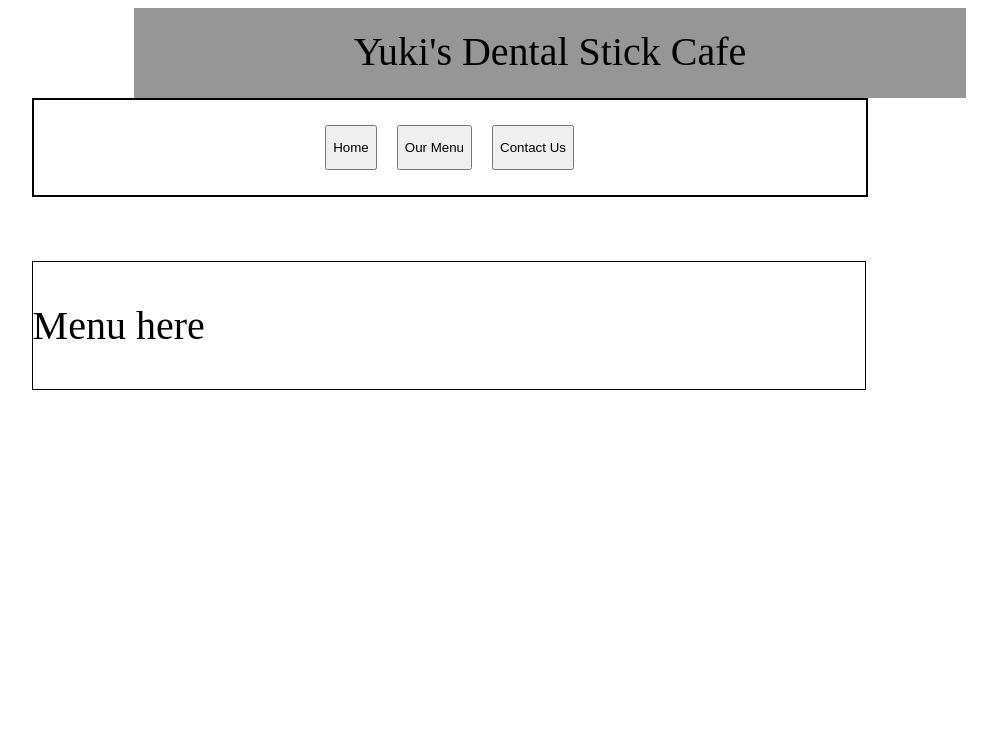
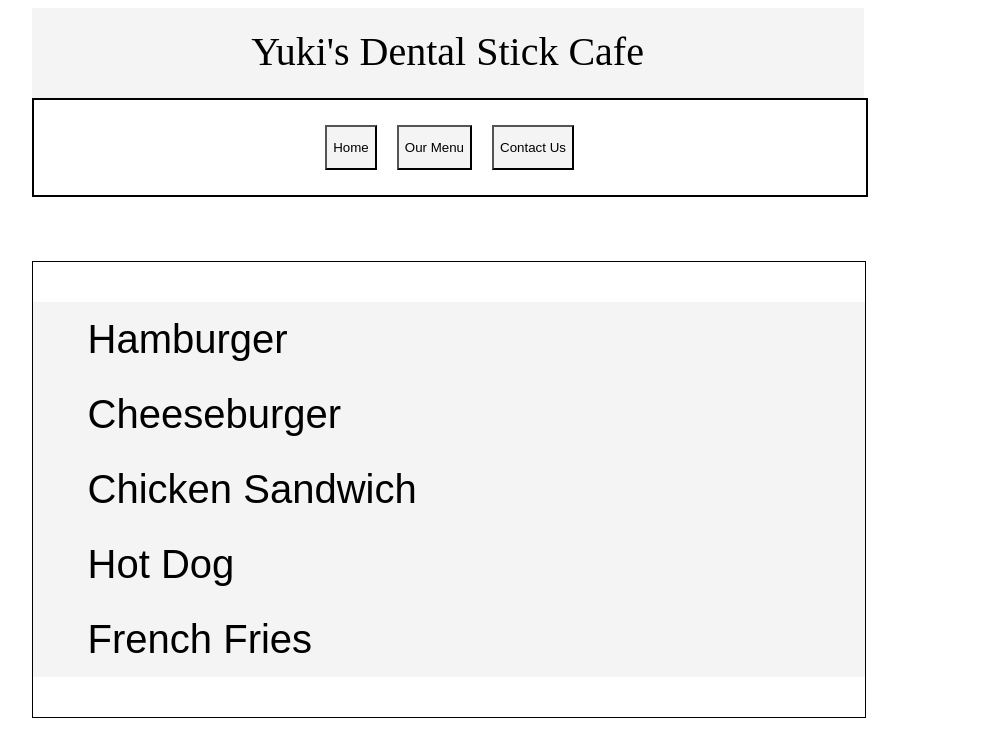
Before and after one commit to tmullin6/Restaurant, a website built with webpack: page dist/index.html in a window 1280 px wide. Both pictures are taken after a click on the button "Our Menu". Shown: the whole page, without its empty margins (130-1127 px from the left). Built offline with nearby package versions, Linux system fonts and the light colour scheme.

Commit message:
Stylesheet and structure for menu page

```diff
--- a/package.json
+++ b/package.json
@@ -20,6 +20,8 @@
   "homepage": "https://github.com/tmullin6/Restaurant#readme",
   "devDependencies": {
     "html-webpack-plugin": "^5.3.2",
+    "less": "^4.1.1",
+    "less-loader": "^10.0.1",
     "webpack": "^5.41.1",
     "webpack-cli": "^4.7.2"
   },
--- a/src/menu.js
+++ b/src/menu.js
@@ -1,7 +1,25 @@
 function renderMenu() {
 
-    const menu = document.createElement('p');
-    menu.textContent="Menu here";
+    const menu = document.createElement('div');
+    const menuList = document.createElement('ul');
+    let menuItems = new Array(5);
+
+   for (let i =0; i<menuItems.length; i++){
+        menuItems[i]= document.createElement('li');
+        menuItems[i].classList.add('menu-item');
+        menuItems[i].textContent='Enter Item';
+        menuList.appendChild(menuItems[i]);
+    };
+
+    menuList.classList.add('menu');
+
+    menuItems[0].textContent = 'Hamburger';
+    menuItems[1].textContent = 'Cheeseburger';
+    menuItems[2].textContent = 'Chicken Sandwich';
+    menuItems[3].textContent = 'Hot Dog';
+    menuItems[4].textContent = 'French Fries';
+
+    menu.appendChild(menuList);
 
     return menu;
 }
--- a/src/style.less
+++ b/src/style.less
@@ -1,7 +1,7 @@
 @width: 65vw;
-
-@height: auto+200px;
-
+@background: #f4f4f4;
+@fontSize: 40px;
+@fontFamily: 'Arial';
 
 .logo {
     height: 70px;
@@ -9,8 +9,8 @@
     font-size: 40px;
     text-align: center;
     padding-top: 20px;
-    background-color: rgb(150, 150, 150);
-    margin-left: 20vw;
+    background-color: @background;
+    margin-left: 12vw;
 }
 
 .nav-bar {
@@ -20,28 +20,42 @@
     border: 2px solid black;
     margin-bottom: 5vw;
     margin-left: 12vw;
-}
 
     .nav-btns {
         display: block;
         cursor: pointer;
         height: 45px;
         width: auto;
+        background-color: @background;
         margin: 25px 10px 25px 10px;
 
         &:hover {
-        background-color: aqua;
+            background-color: darken(@background,20%);
             height: 50px;
             color: white;
 
         }
 
     }
+}
+
+
 
 .content {
-    height: @height;
+    height: 100%;
     width: @width;
     margin-left: 12vw;
     border: 1px solid black;
-    font-size: 40px;
+    font-size: @fontSize;
 }
+.menu {
+    list-style: none;
+    background-color: @background;
+    .menu-item {
+        font-size: @fontSize;
+        font-family: @fontFamily;
+        padding: 15px;
+
+
+    }
+}
--- a/webpack.config.js
+++ b/webpack.config.js
@@ -28,8 +28,8 @@ module.exports = {
     module: {
         rules: [
           {
-            test: /\.css$/i,
-            use: ['style-loader', 'css-loader'],
+            test: /\.less$/i,
+            use: ['style-loader', 'css-loader','less-loader',],
           },
         ],
       },
```
Also changed, not shown: dist/index.bundle.js, dist/menu.bundle.js, 1 other file. Lines whose indentation alone changed are shown as unchanged.
